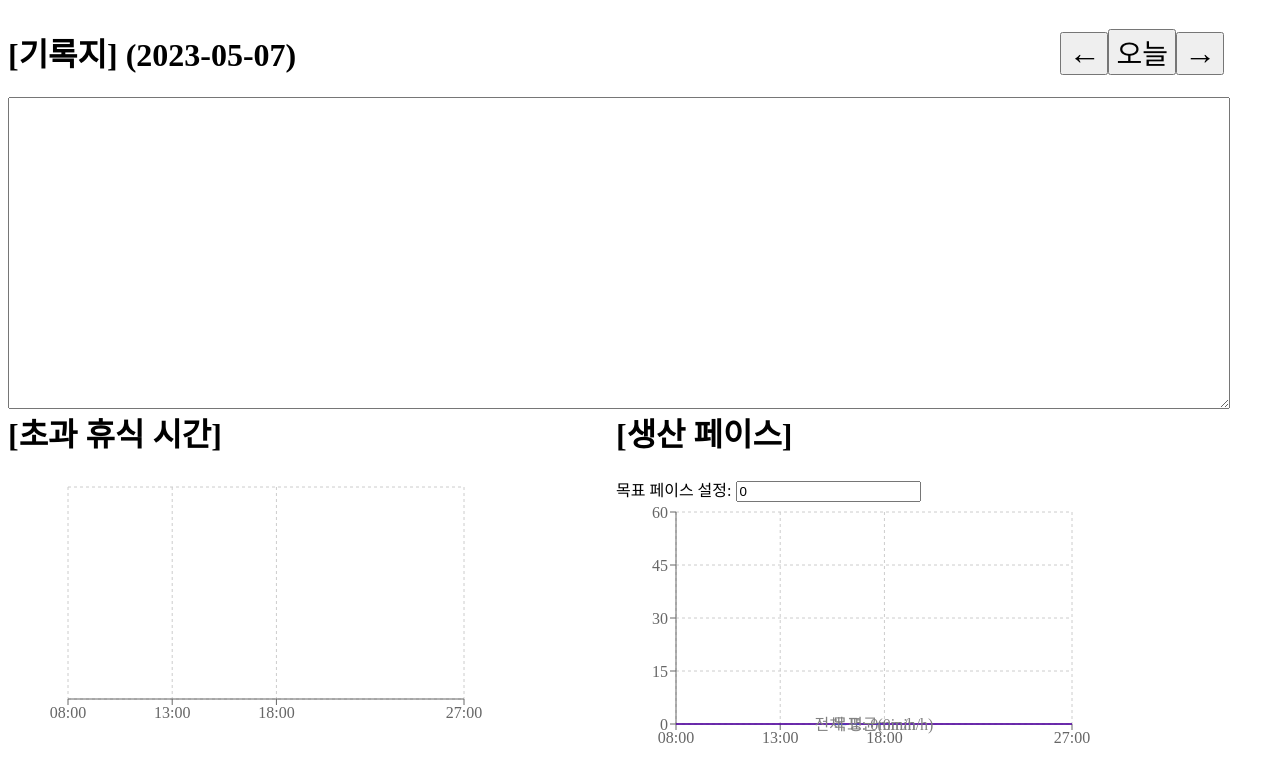
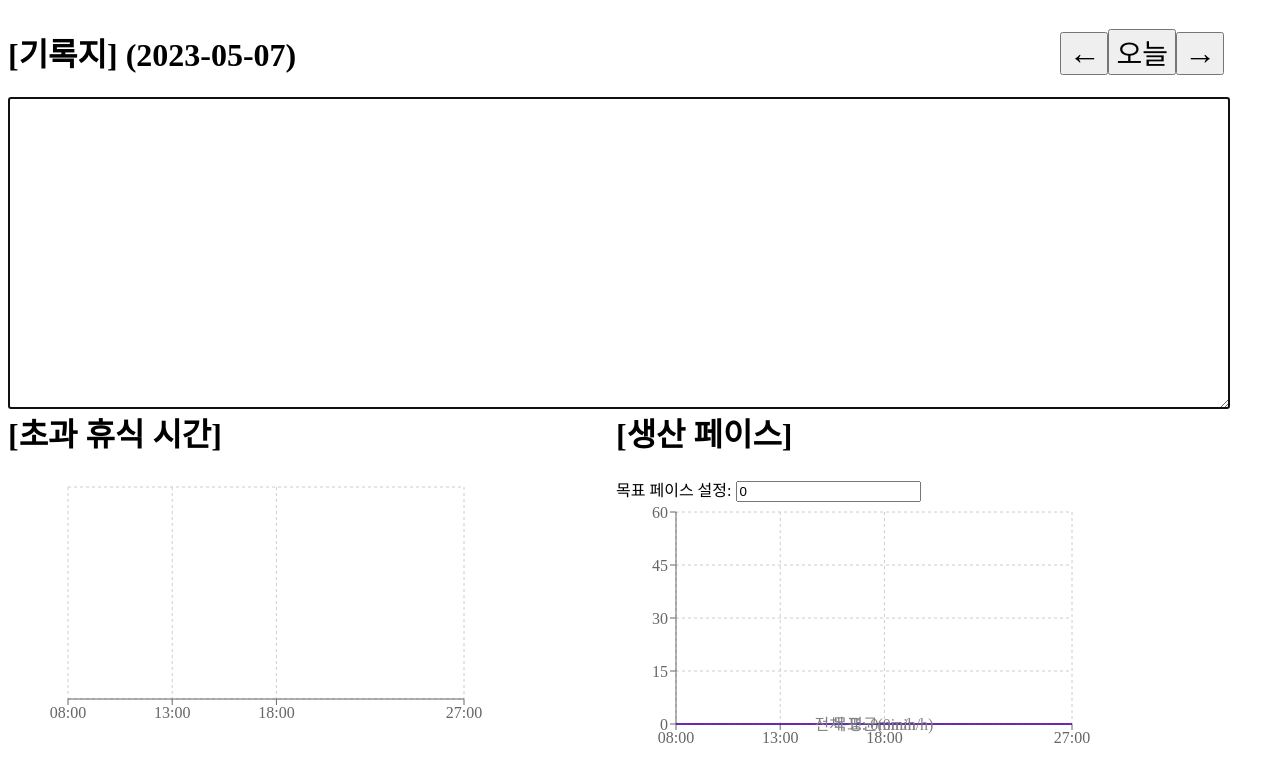
Before and after one commit to seongbin9786/my-time, a React (Vite) app: page / in a window 1280 px wide. Shown: the top 782 px of the page. Built offline with nearby package versions, Linux system fonts and the light colour scheme.

Commit message:
feat: 기록지 입력 창에 autoFocus 추가

```diff
--- a/src/components/texts/TextLogContainer.tsx
+++ b/src/components/texts/TextLogContainer.tsx
@@ -38,8 +38,6 @@ export const TextLogContainer = ({ onLogUpdate }: TextLogContainerProps) => {
   const [currentDate, setCurrentDate] = useState(getTodayString());
   const [rawLog, setRawLog] = useState(loadFromStorage(currentDate));
 
-  console.log('TextCon really loaded? ', rawLog);
-
   const focusInput = () => {
     if (inputRef.current) {
       inputRef.current.focus();
@@ -79,6 +77,7 @@ export const TextLogContainer = ({ onLogUpdate }: TextLogContainerProps) => {
 
   useEffect(() => {
     synchronizeInput();
+    focusInput();
     onLogUpdate(rawLog);
     listenOnChangesFromAnotherTab(currentDate, setRawLog);
   }, []);
```
